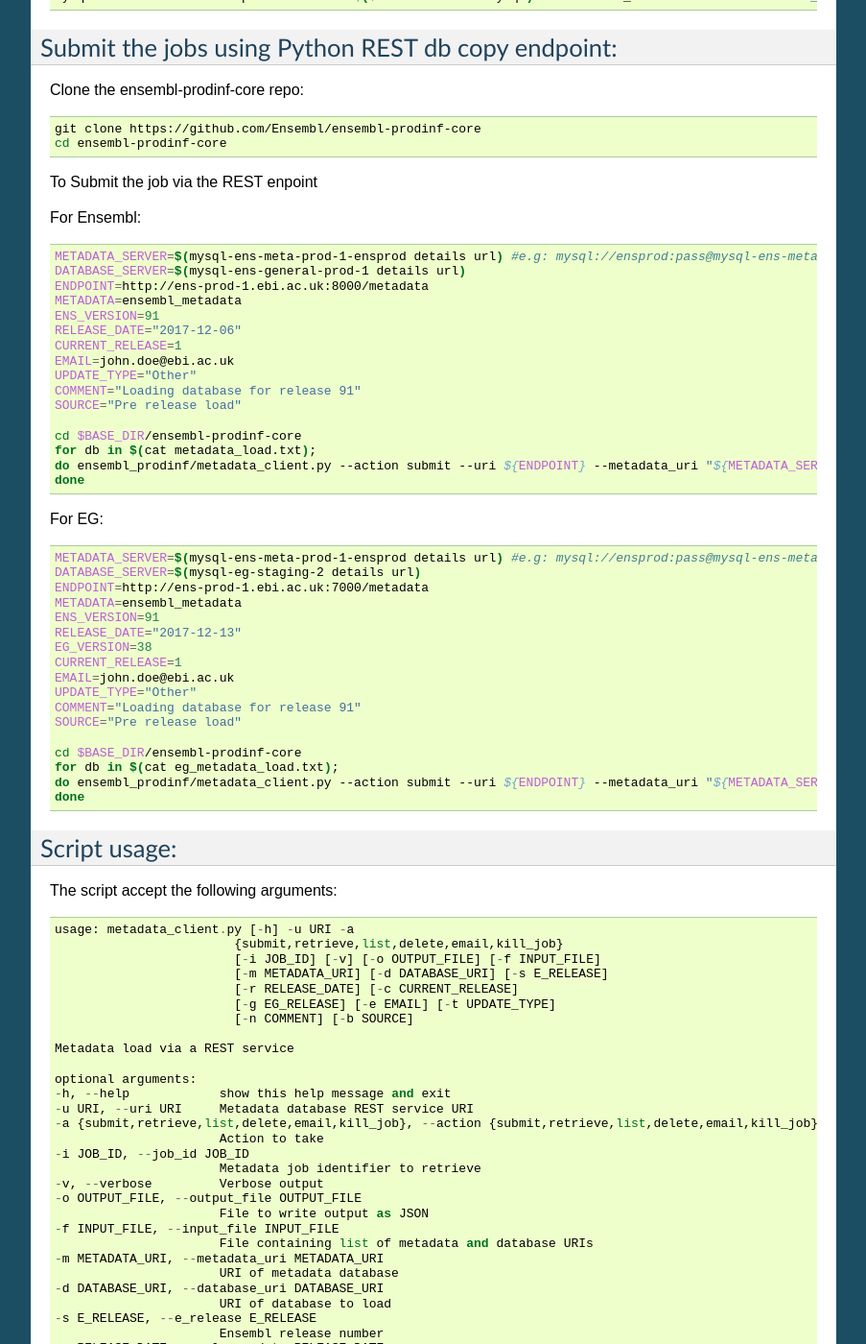
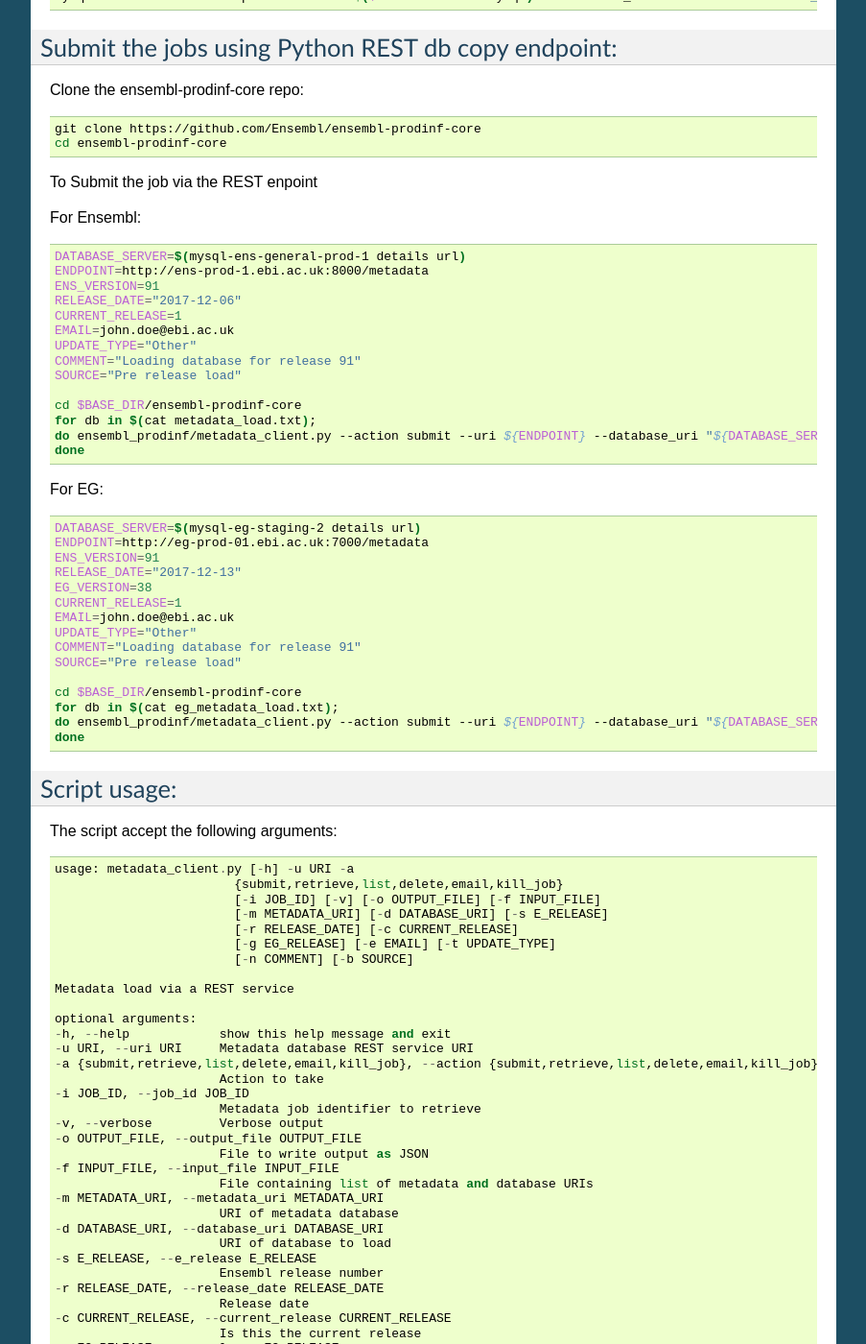
Before and after one commit to Ensembl/ensembl-prodinf-datachecks, a Sphinx documentation site: the page built from docs/bulk_metadata_load.rst, in a window 1280 px wide and 1400 px high, scrolled down 679 px. Shown: the whole window at 96% size, without its empty margins (198-1101 px from the left). Built offline with Sphinx 7.4.7, drawn with Linux system fonts in a browser that asks for light colours.

Commit message:
Update bulk_metadata_load.rst
Metadata database location is now in the flask app config. Fixed typo for EG server.

```diff
--- a/docs/bulk_metadata_load.rst
+++ b/docs/bulk_metadata_load.rst
@@ -56,10 +56,8 @@ For Ensembl:
 
 .. code-block:: bash
 
-  METADATA_SERVER=$(mysql-ens-meta-prod-1-ensprod details url) #e.g: mysql://ensprod:pass@mysql-ens-meta-prod-1:4483/
   DATABASE_SERVER=$(mysql-ens-general-prod-1 details url)
   ENDPOINT=http://ens-prod-1.ebi.ac.uk:8000/metadata
-  METADATA=ensembl_metadata
   ENS_VERSION=91
   RELEASE_DATE="2017-12-06"
   CURRENT_RELEASE=1
@@ -70,17 +68,15 @@ For Ensembl:
 
   cd $BASE_DIR/ensembl-prodinf-core
   for db in $(cat metadata_load.txt);
-  do ensembl_prodinf/metadata_client.py --action submit --uri ${ENDPOINT} --metadata_uri "${METADATA_SERVER}${METADATA}" --database_uri "${DATABASE_SERVER}${db}" --e_release ${ENS_VERSION} --release_date ${RELEASE_DATE} --current_release ${CURRENT_RELEASE} --email "${EMAIL}" --update_type "${UPDATE_TYPE}" --comment "${COMMENT}" --source "${SOURCE}";
+  do ensembl_prodinf/metadata_client.py --action submit --uri ${ENDPOINT} --database_uri "${DATABASE_SERVER}${db}" --e_release ${ENS_VERSION} --release_date ${RELEASE_DATE} --current_release ${CURRENT_RELEASE} --email "${EMAIL}" --update_type "${UPDATE_TYPE}" --comment "${COMMENT}" --source "${SOURCE}";
   done
 
 For EG:
 
 .. code-block:: bash
 
-  METADATA_SERVER=$(mysql-ens-meta-prod-1-ensprod details url) #e.g: mysql://ensprod:pass@mysql-ens-meta-prod-1:4483/
   DATABASE_SERVER=$(mysql-eg-staging-2 details url)
-  ENDPOINT=http://ens-prod-1.ebi.ac.uk:7000/metadata
-  METADATA=ensembl_metadata
+  ENDPOINT=http://eg-prod-01.ebi.ac.uk:7000/metadata
   ENS_VERSION=91
   RELEASE_DATE="2017-12-13"
   EG_VERSION=38
@@ -92,7 +88,7 @@ For EG:
 
   cd $BASE_DIR/ensembl-prodinf-core
   for db in $(cat eg_metadata_load.txt);
-  do ensembl_prodinf/metadata_client.py --action submit --uri ${ENDPOINT} --metadata_uri "${METADATA_SERVER}${METADATA}" --database_uri "${DATABASE_SERVER}${db}" --e_release ${ENS_VERSION} --release_date ${RELEASE_DATE} --current_release ${CURRENT_RELEASE} --eg_release ${EG_VERSION} --email "${EMAIL}" --update_type "${UPDATE_TYPE}" --comment "${COMMENT}" --source "${SOURCE}";
+  do ensembl_prodinf/metadata_client.py --action submit --uri ${ENDPOINT} --database_uri "${DATABASE_SERVER}${db}" --e_release ${ENS_VERSION} --release_date ${RELEASE_DATE} --current_release ${CURRENT_RELEASE} --eg_release ${EG_VERSION} --email "${EMAIL}" --update_type "${UPDATE_TYPE}" --comment "${COMMENT}" --source "${SOURCE}";
   done
 
 
```
